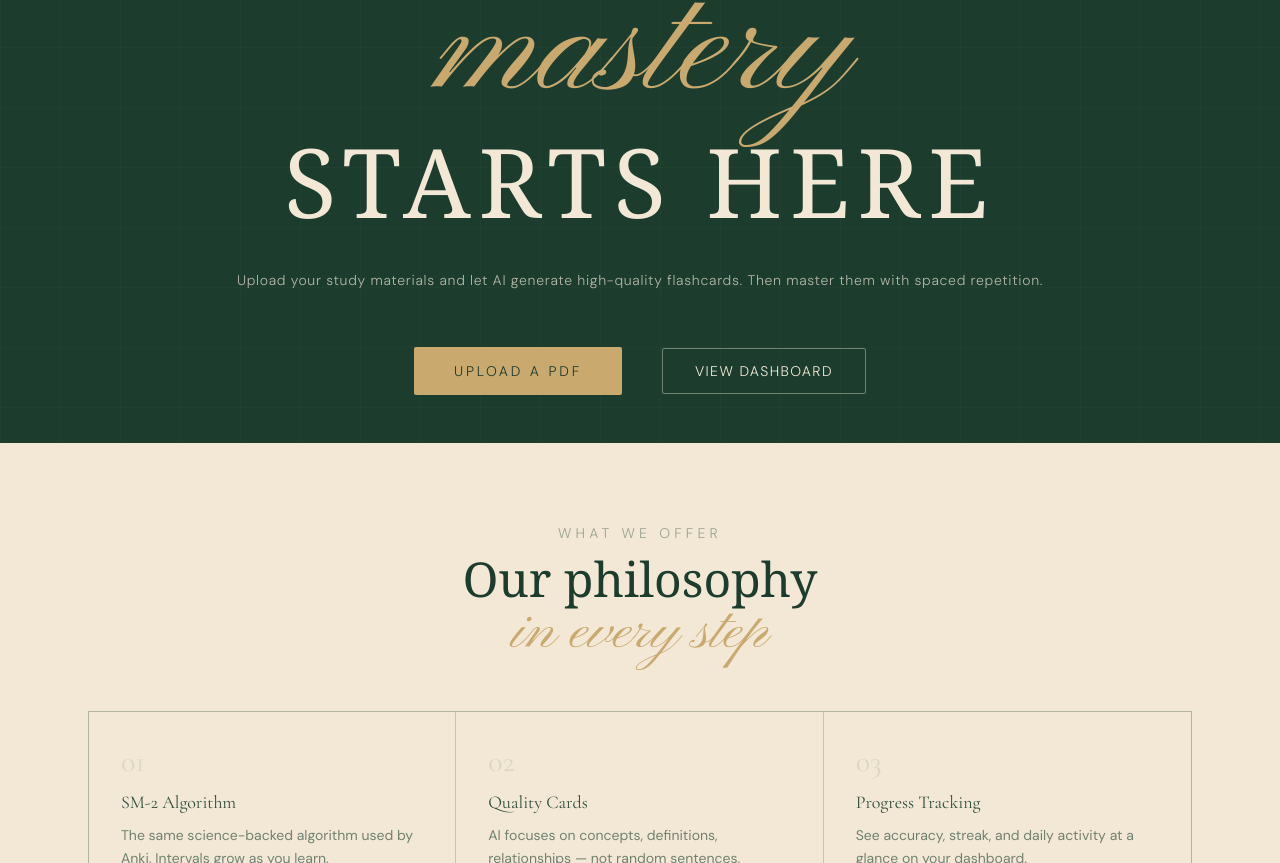
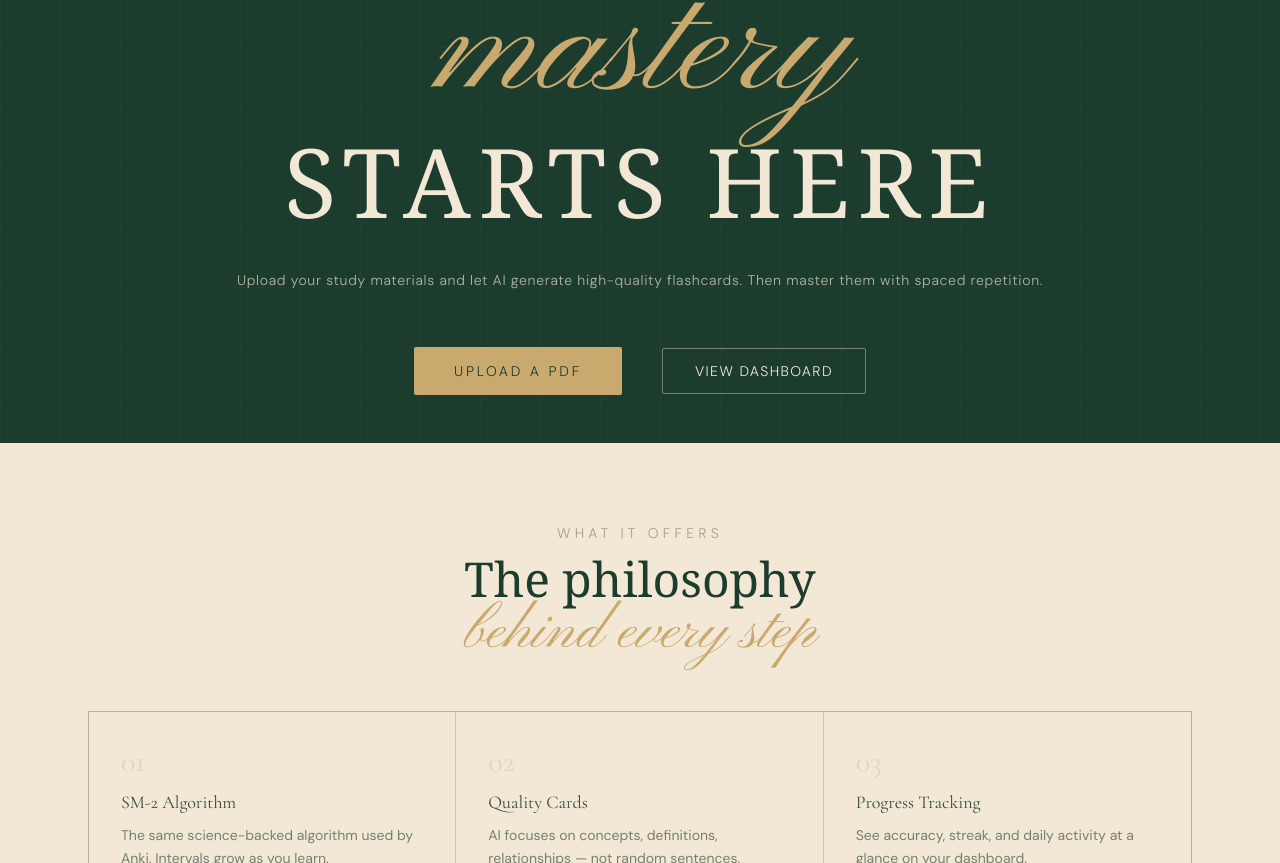
Before and after one commit to karanajitsahoo/Flashmind-AI-Powered-Engine, a Next.js app: page / in a window 1280 px wide. Shown: the part 377-1240 px from the top of the page. Built offline with nearby package versions, Linux system fonts and the light colour scheme.

Commit message:
made minor text changes

```diff
--- a/app/dashboard/page.tsx
+++ b/app/dashboard/page.tsx
@@ -5,8 +5,11 @@ import Link from 'next/link'
 import toast from 'react-hot-toast'
 import Navbar from '@/components/Navbar'
 import DeckCard from '@/components/DeckCard'
-import { Cormorant_Garamond } from 'next/font/google'
-
+import { Cormorant_Garamond, DM_Sans } from 'next/font/google'
+const dmSans = DM_Sans({
+  subsets: ['latin'],
+  weight: ['300', '400', '500'],
+})
 
 const cormorant = Cormorant_Garamond({
   subsets: ['latin'],
@@ -98,6 +101,20 @@ export default function DashboardPage() {
   )
 
   const totalDue = decks.reduce((sum, d) => sum + d.dueCount, 0)
+
+  // ── LOADING ──────────────────────────────────────────────────────────
+    if (loading) {
+      return (
+        <div className={`min-h-screen bg-[#1C3D2E] flex items-center justify-center ${dmSans.className}`}>
+          <Navbar />
+          <div className="text-center">
+            <div className="w-12 h-px bg-[#C9A96E] mx-auto mb-6 animate-pulse" />
+            <p className={`${cormorant.className} text-[#F2E8D5] text-2xl`}>Loading your dashboard…</p>
+            <p className={`${dmSans.className} text-[#C9A96E]/60 text-[10px] tracking-[0.2em] uppercase mt-2`}>Please wait</p>
+          </div>
+        </div>
+      )
+    }
 
   return (
     <div className="min-h-screen bg-[#f4ede2]">
--- a/app/page.tsx
+++ b/app/page.tsx
@@ -91,16 +91,16 @@ export default function Home() {
       <section className="min-h-[calc(100vh-144px)] bg-[#F2E8D5]">
         <div className="max-w-6xl mx-auto px-6 py-20">
           <p className="text-sm tracking-[0.3em] ${dmSans.className} font-light uppercase text-[#1C3D2E]/40 text-center mb-3">
-            WHAT WE OFFER
+            WHAT IT OFFERS
           </p>
 
           <h2 className="text-5xl md:text-5xl font-serif text-[#1C3D2E] text-center leading-tight">
-            Our philosophy
+            The philosophy
             <span
               className="block text-[#C9A96E] text-4xl md:text-6xl mb-3 → mb-4"
               style={{ fontFamily: 'Pinyon Script' }}
             >
-              in every step
+              behind every step
             </span>
           </h2>
           <div className="mt-12"></div>
```
